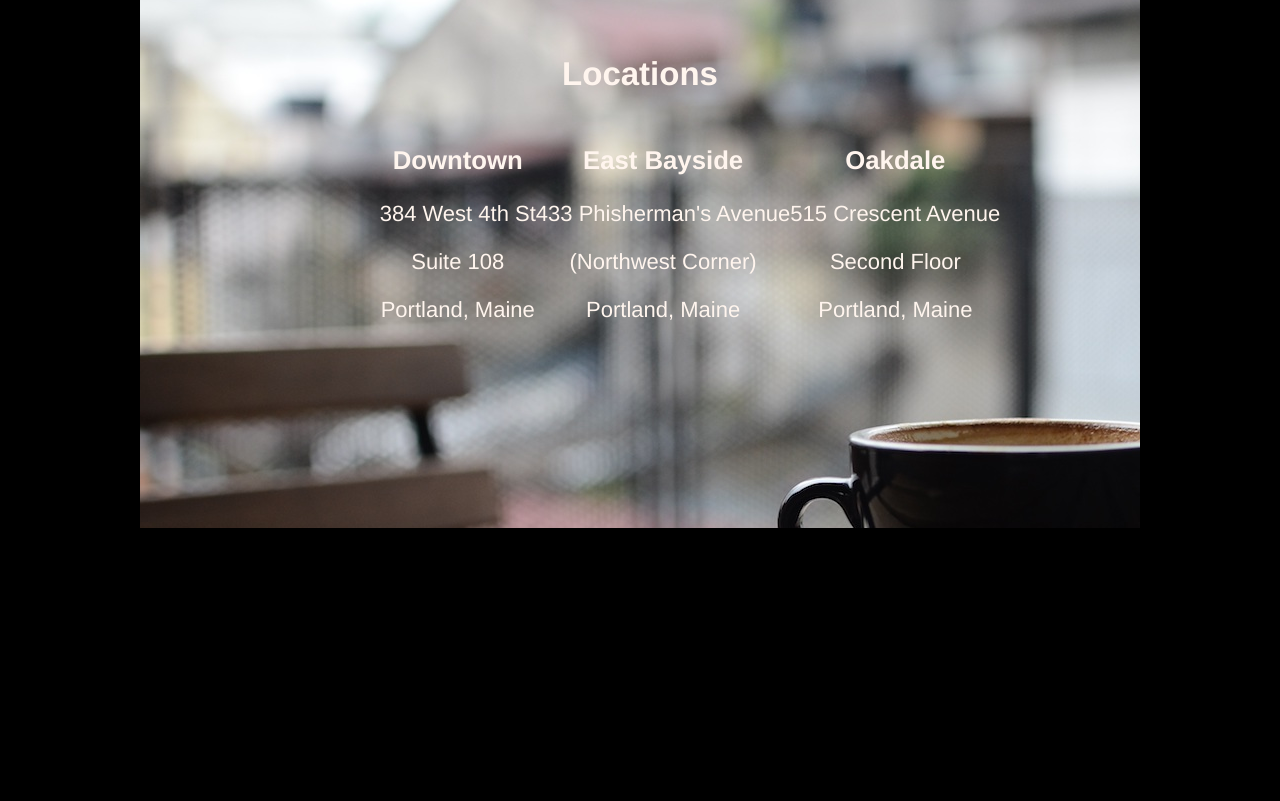
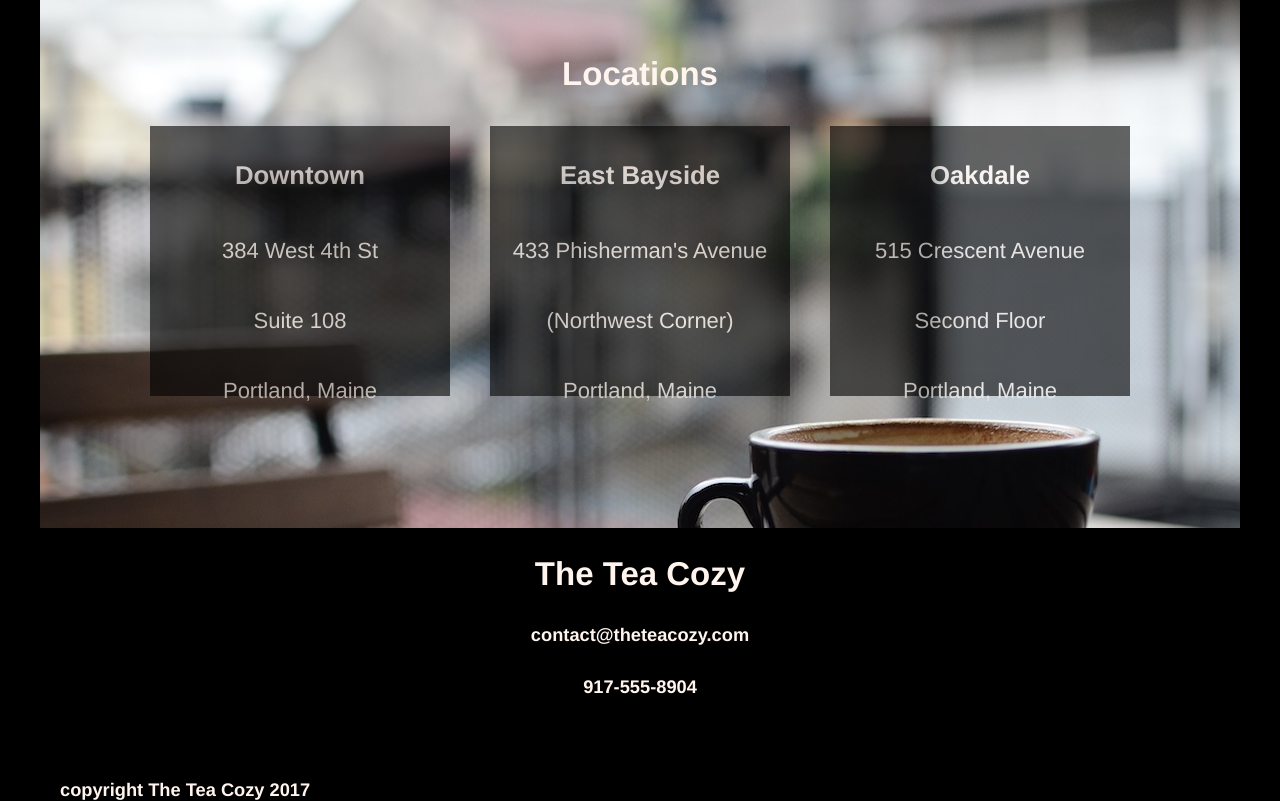
Before and after one commit to HanaKz/TeaCozy, a plain HTML site: page index.html in a window 1280 px wide. Shown: the part 1520-2321 px from the top of the page. Before the commit the page ends 2056 px from the top, so only its background shows below. Drawn offline with Linux system fonts and the light colour scheme.

Commit message:
third commit

```diff
--- a/index.html
+++ b/index.html
@@ -76,5 +76,16 @@
   </div>
 </div>
 
+<footer>
+  <div id="footer-content">
+    <div class="mainfooter-content">
+      <h2>The Tea Cozy</h2>
+        <h5>contact@theteacozy.com</h5>
+          <h5>917-555-8904</h5>
+      <div class="copyright">
+        <h5>copyright The Tea Cozy 2017</h5>
+      </div>
+   </div>
+</div>
   </body>
 </html>
--- a/style.css
+++ b/style.css
@@ -91,8 +91,9 @@ div {
 }
 
 #firstsection {
-  width: 1000px;
+  width: 1200px;
   margin: 0 auto;
+
 }
 
 .tea span {
@@ -105,21 +106,36 @@ div {
 
 /* 3 columns locations */
 
+.column {
+  display: flex;
+  justify-content: space-around;
+  flex-direction: column;
+  height: 250px;
+  background-color: black;
+  opacity: 0.6;
+  padding: 10px;
+  flex-basis: 280px;
+  margin: 5px 20px;
+
+}
 
 p {
   display: block;
 }
- .one .two .three {
-display: flex;
-justify-content: space-around;
-flex-direction: column;
-height: 250px;
-background-color: black;
-opacity: 0.6;
-padding: 10px;
+/* .one {
+  width: 30%;
 
 }
 
+.two {
+  width: 30%;
+
+}
+
+.three {
+  width: 30%;
+
+}*/
 
 #location {
   background-image: url(./resources/locations.jpg);
@@ -133,3 +149,20 @@ padding: 10px;
   margin: auto;
 
 }
+
+/*footer */
+#footer-content {
+  margin: 5px 20px;
+
+}
+
+.mainfooter-content {
+  height: 200px;
+
+}
+
+.copyright {
+  text-align: left;
+  padding-top: 20px;
+
+}
```
